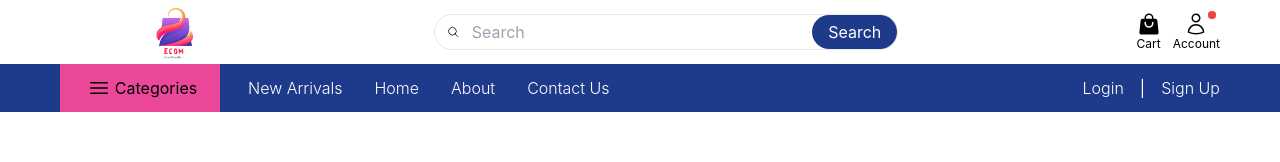
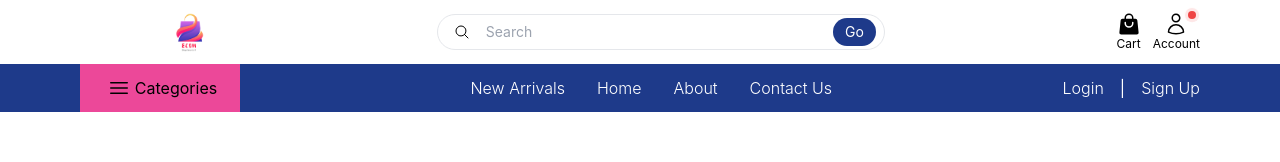
Before and after one commit to malikmoaz01/Fashnixx, a React (Create React App) app: page / in a window 1280 px wide. Shown: the top 162 px of the page. Built offline with nearby package versions, Linux system fonts and the light colour scheme.

Commit message:
Just for U

```diff
--- a/src/Components/User/Contact.jsx
+++ b/src/Components/User/Contact.jsx
@@ -16,7 +16,7 @@ const ContactForm = () => {
             <strong>Phone:</strong> <a href="tel:00923055865381" className="text-blue-400">00923055865381</a>
           </p>
           <p>
-            <strong>Email:</strong> <a href="use@gmail.com" className="text-blue-400">mlkmoaz01@gmail.com</a>
+            <strong>Email:</strong> <a href="mailto:hello@ecom.com" className="text-blue-400">mlkmoaz01@gmail.com</a>
           </p>
         </div>
       </div>
--- a/src/Components/User/Header.jsx
+++ b/src/Components/User/Header.jsx
@@ -2,108 +2,50 @@ import { useState } from 'react';
 import Logo from '../../assets/Logo.png';
 
 const Header = () => {
-    const [mobileMenuOpen, setMobileMenuOpen] = useState(false);
-
     return (
         <div>
-            {/* Header Section */}
-            <header className="sticky top-0 z-10 mx-auto w-full flex h-16 max-w-[1200px] items-center justify-between px-5 bg-white">
+            <header className="sticky top-0 z-10 mx-auto w-full flex h-16 max-w-[1200px] items-center justify-between px-5 bg-white md:px-10">
                 <a href="#">
-                    <img
-                        className="cursor-pointer h-[55px] w-auto ml-24"
-                        src={Logo}
-                        alt="company logo"
-                    />
+                    <img className="cursor-pointer h-[40px] w-auto ml-2 md:ml-24" src={Logo} alt="company logo" />
                 </a>
 
-                <div className="md:hidden">
-                    <button onClick={() => setMobileMenuOpen(!mobileMenuOpen)}>
-                        <svg
-                            xmlns="http://www.w3.org/2000/svg"
-                            fill="none"
-                            viewBox="0 0 24 24"
-                            strokeWidth="1.5"
-                            stroke="currentColor"
-                            className="h-8 w-8"
-                        >
-                            <path
-                                strokeLinecap="round"
-                                strokeLinejoin="round"
-                                d="M3.75 6.75h16.5M3.75 12h16.5m-16.5 5.25h16.5"
-                            />
-                        </svg>
-                    </button>
-                </div>
-
-                <form className="hidden h-9 w-2/5 items-center border rounded-full md:flex">
-                    <svg
-                        xmlns="http://www.w3.org/2000/svg"
-                        fill="none"
-                        viewBox="0 0 24 24"
-                        strokeWidth="1.5"
-                        stroke="currentColor"
-                        className="mx-3 h-4 w-4"
-                    >
-                        <path
-                            strokeLinecap="round"
-                            strokeLinejoin="round"
-                            d="M21 21l-5.197-5.197m0 0A7.5 7.5 0 105.196 5.196a7.5 7.5 0 0010.607 10.607z"
-                        />
+                {/* Responsive Search Bar */}
+                <form className="hidden md:flex h-9 w-2/5 items-center border rounded-full px-2">
+                    <svg xmlns="http://www.w3.org/2000/svg" fill="none" viewBox="0 0 24 24" strokeWidth="1.5" stroke="currentColor" className="mx-2 h-5 w-5">
+                        <path strokeLinecap="round" strokeLinejoin="round" d="M21 21l-5.197-5.197m0 0A7.5 7.5 0 105.196 5.196a7.5 7.5 0 0010.607 10.607z" />
                     </svg>
-
-                    <input
-                        className="hidden w-11/12 outline-none md:block"
-                        type="search"
-                        placeholder="Search"
-                    />
-
-                    <button className="ml-3 h-full bg-blue-900 px-4 hover:bg-black text-white rounded-full">
-                        Search
-                    </button>
+                    <input className="w-full outline-none text-sm px-2 py-1" type="search" placeholder="Search" />
+                    <button className="ml-2 px-3 py-1 bg-blue-900 text-white rounded-full hover:bg-black text-sm">Go</button>
                 </form>
 
-                <div className="hidden gap-3 md:!flex">
+                {/* Cart & Account Icons - Always Visible */}
+                <div className="flex gap-3 items-center">
                     <a href="/cart" className="flex cursor-pointer flex-col items-center justify-center">
-                        <svg
-                            xmlns="http://www.w3.org/2000/svg"
-                            viewBox="0 0 24 24"
-                            fill="currentColor"
-                            class="h-6 w-6"
-                        >
-                            <path
-                                fill-rule="evenodd"
-                                d="M7.5 6v.75H5.513c-.96 0-1.764.724-1.865 1.679l-1.263 12A1.875 1.875 0 004.25 22.5h15.5a1.875 1.875 0 001.865-2.071l-1.263-12a1.875 1.875 0 00-1.865-1.679H16.5V6a4.5 4.5 0 10-9 0zM12 3a3 3 0 00-3 3v.75h6V6a3 3 0 00-3-3zm-3 8.25a3 3 0 106 0v-.75a.75.75 0 011.5 0v.75a4.5 4.5 0 11-9 0v-.75a.75.75 0 011.5 0v.75z"
-                                clip-rule="evenodd"
-                            />
+                        <svg xmlns="http://www.w3.org/2000/svg" viewBox="0 0 24 24" fill="currentColor" className="h-6 w-6">
+                            <path fillRule="evenodd" d="M7.5 6v.75H5.513c-.96 0-1.764.724-1.865 1.679l-1.263 12A1.875 1.875 0 004.25 22.5h15.5a1.875 1.875 0 001.865-2.071l-1.263-12a1.875 1.875 0 00-1.865-1.679H16.5V6a4.5 4.5 0 10-9 0zM12 3a3 3 0 00-3 3v.75h6V6a3 3 0 00-3-3zm-3 8.25a3 3 0 106 0v-.75a.75.75 0 011.5 0v.75a4.5 4.5 0 11-9 0v-.75a.75.75 0 011.5 0v.75z" clipRule="evenodd" />
                         </svg>
                         <p className="text-xs">Cart</p>
                     </a>
-
-                    {/* Account Icon (if needed) */}
                     <a href="/account" className="relative flex cursor-pointer flex-col items-center justify-center">
                         <span className="absolute bottom-[33px] right-1 flex h-2 w-2">
                             <span className="absolute inline-flex h-full w-full animate-ping rounded-full bg-red-400 opacity-75"></span>
                             <span className="relative inline-flex h-2 w-2 rounded-full bg-red-500"></span>
                         </span>
-                        <svg
-                            xmlns="http://www.w3.org/2000/svg"
-                            fill="none"
-                            viewBox="0 0 24 24"
-                            strokeWidth="1.5"
-                            stroke="currentColor"
-                            className="h-6 w-6"
-                        >
-                            <path
-                                strokeLinecap="round"
-                                strokeLinejoin="round"
-                                d="M15.75 6a3.75 3.75 0 11-7.5 0 3.75 3.75 0 017.5 0zM4.501 20.118a7.5 7.5 0 0114.998 0A17.933 17.933 0 0112 21.75c-2.676 0-5.216-.584-7.499-1.632z"
-                            />
+                        <svg xmlns="http://www.w3.org/2000/svg" fill="none" viewBox="0 0 24 24" strokeWidth="1.5" stroke="currentColor" className="h-6 w-6">
+                            <path strokeLinecap="round" strokeLinejoin="round" d="M15.75 6a3.75 3.75 0 11-7.5 0 3.75 3.75 0 017.5 0zM4.501 20.118a7.5 7.5 0 0114.998 0A17.933 17.933 0 0112 21.75c-2.676 0-5.216-.584-7.499-1.632z" />
                         </svg>
-
                         <p className="text-xs">Account</p>
                     </a>
                 </div>
             </header>
+
+            {/* Mobile Search Bar */}
+            <div className="md:hidden px-4 mt-2">
+                <form className="flex h-9 items-center border rounded-full px-2">
+                    <input className="w-full outline-none text-sm px-2 py-1" type="search" placeholder="Search" />
+                    <button className="ml-2 px-3 py-1 bg-blue-900 text-white rounded-full hover:bg-black text-sm">Go</button>
+                </form>
+            </div>
         </div>
     );
 };
--- a/src/Components/User/HeroSection.jsx
+++ b/src/Components/User/HeroSection.jsx
@@ -9,11 +9,9 @@ const HeroSection = () => {
             <div>
               <h1 className="max-w-2xl mb-4 text-4xl font-extrabold tracking-tight leading-none md:text-5xl xl:text-6xl dark:text-white">
                 Elevate Your Style with Premium Clothes & Accessories
-                {/* Noor I love U 😘😘😘😘😘 */}
               </h1>
               <p className="max-w-2xl mb-6 font-light text-gray-500 lg:mb-8 md:text-lg lg:text-xl dark:text-gray-400">
                 Discover the perfect blend of fashion and functionality. Shop our exclusive collection of clothing, watches, bags, and more to complete your look.
-              {/* Ab tu Yaqeen krlu na Plsss Yaqeen Krlu Please me buhat muhabbat krta hu apse noor  */}
               </p>
             </div>
             <div className="flex space-x-4 mt-6">
--- a/src/Components/User/Navbar.jsx
+++ b/src/Components/User/Navbar.jsx
@@ -4,15 +4,15 @@ import { Link } from 'react-router-dom';
 
 const Navbar = () => {
     const [categoriesOpen, setCategoriesOpen] = useState(false);
+    const [mobileMenuOpen, setMobileMenuOpen] = useState(false);
 
     return (
-        <nav className="relative bg-blue-900 sticky top-0 z-20">
-            <div className="mx-auto hidden h-12 w-full max-w-[1200px] items-center md:flex">
+        <nav className="relative bg-blue-900 sticky top-0 z-20 w-full">
+            <div className="mx-auto flex h-12 w-full max-w-[1200px] items-center justify-between px-5 md:px-10">
                 <button
                     onClick={() => setCategoriesOpen(!categoriesOpen)}
-                    className="ml-5 flex h-full w-40 cursor-pointer items-center justify-center bg-pink-500 hover:bg-pink-300"
+                    className="flex h-full w-32 items-center justify-center bg-pink-500 hover:bg-pink-300 md:w-40"
                 >
-                    <div className="flex justify-around">
                     <svg
                         xmlns="http://www.w3.org/2000/svg"
                         fill="none"
@@ -21,17 +21,12 @@ const Navbar = () => {
                         stroke="currentColor"
                         className="mx-1 h-6 w-6"
                     >
-                            <path
-                                strokeLinecap="round"
-                                strokeLinejoin="round"
-                                d="M3.75 6.75h16.5M3.75 12h16.5m-16.5 5.25h16.5"
-                            />
+                        <path strokeLinecap="round" strokeLinejoin="round" d="M3.75 6.75h16.5M3.75 12h16.5m-16.5 5.25h16.5" />
                     </svg>
                     Categories
-                    </div>
                 </button>
 
-                <div className="mx-7 flex gap-8">
+                <div className="hidden md:flex gap-8">
                     <Link className="font-light text-white hover:text-pink-300 hover:underline" to="/newArrivals">
                         New Arrivals
                     </Link>
@@ -46,18 +41,43 @@ const Navbar = () => {
                     </Link>
                 </div>
 
-                <div className="ml-auto flex gap-4 px-5">
+                <div className="hidden md:flex gap-4">
                     <Link className="font-light text-white hover:text-pink-300 hover:underline" to="/login">
                         Login
                     </Link>
-                    <span className="text-white">&#124;</span>
+                    <span className="text-white">|</span>
                     <Link className="font-light text-white hover:text-pink-300 hover:underline" to="/signup">
                         Sign Up
                     </Link>
                 </div>
+
+                <button className="md:hidden text-white" onClick={() => setMobileMenuOpen(!mobileMenuOpen)}>
+                    <svg
+                        xmlns="http://www.w3.org/2000/svg"
+                        fill="none"
+                        viewBox="0 0 24 24"
+                        strokeWidth="1.5"
+                        stroke="currentColor"
+                        className="h-8 w-8"
+                    >
+                        <path strokeLinecap="round" strokeLinejoin="round" d="M3.75 6.75h16.5M3.75 12h16.5m-16.5 5.25h16.5" />
+                    </svg>
+                </button>
             </div>
 
             {categoriesOpen && <CategoriesDropdown />}
+
+            {mobileMenuOpen && (
+                <div className="md:hidden absolute top-12 left-0 w-full bg-blue-900 shadow-lg p-4 flex flex-col items-center text-white">
+                    <Link className="py-2 hover:text-pink-300" to="/newArrivals">New Arrivals</Link>
+                    <Link className="py-2 hover:text-pink-300" to="/">Home</Link>
+                    <Link className="py-2 hover:text-pink-300" to="/about-us">About</Link>
+                    <Link className="py-2 hover:text-pink-300" to="/contact">Contact Us</Link>
+                    <hr className="my-2 w-full border-gray-500" />
+                    <Link className="py-2 hover:text-pink-300" to="/login">Login</Link>
+                    <Link className="py-2 hover:text-pink-300" to="/signup">Sign Up</Link>
+                </div>
+            )}
         </nav>
     );
 };
```
Also changed, not shown: src/Components/User/SignupForm.jsx (line endings or trailing spaces). Lines whose indentation alone changed are shown as unchanged.
